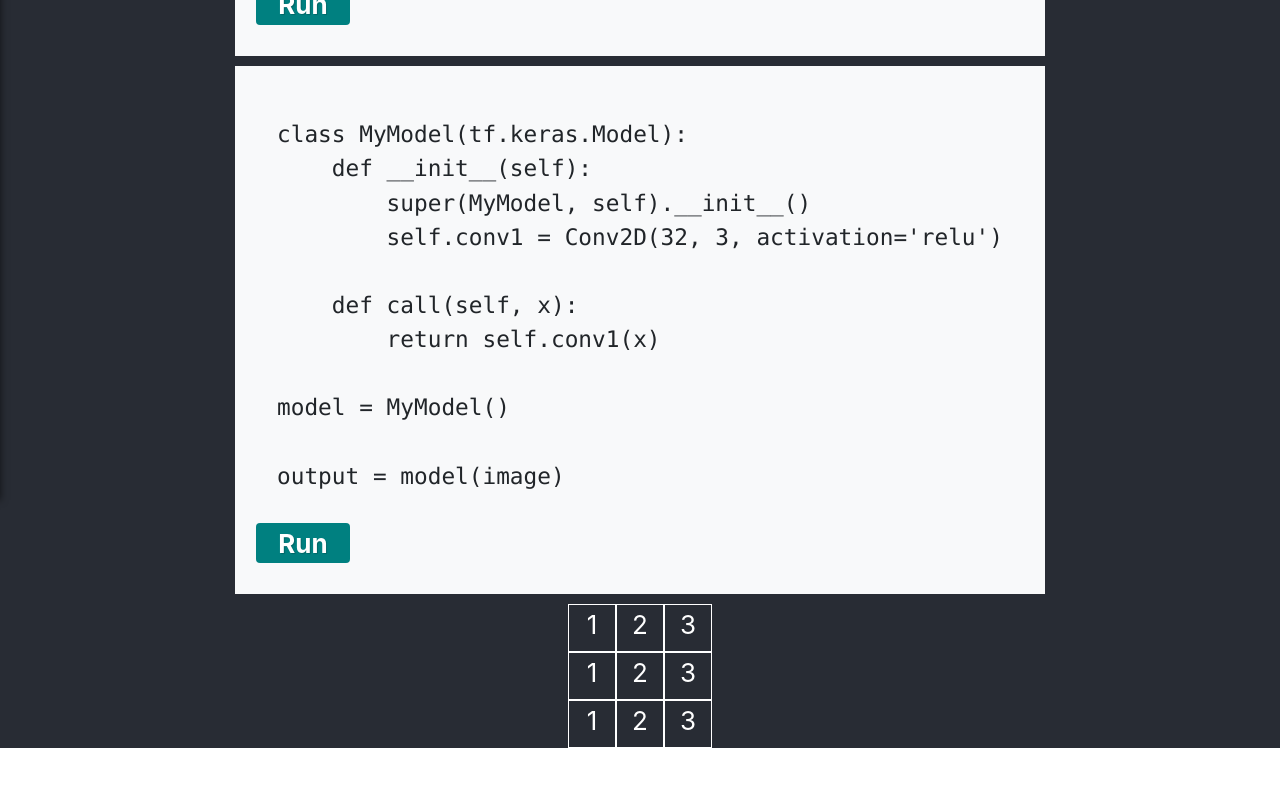
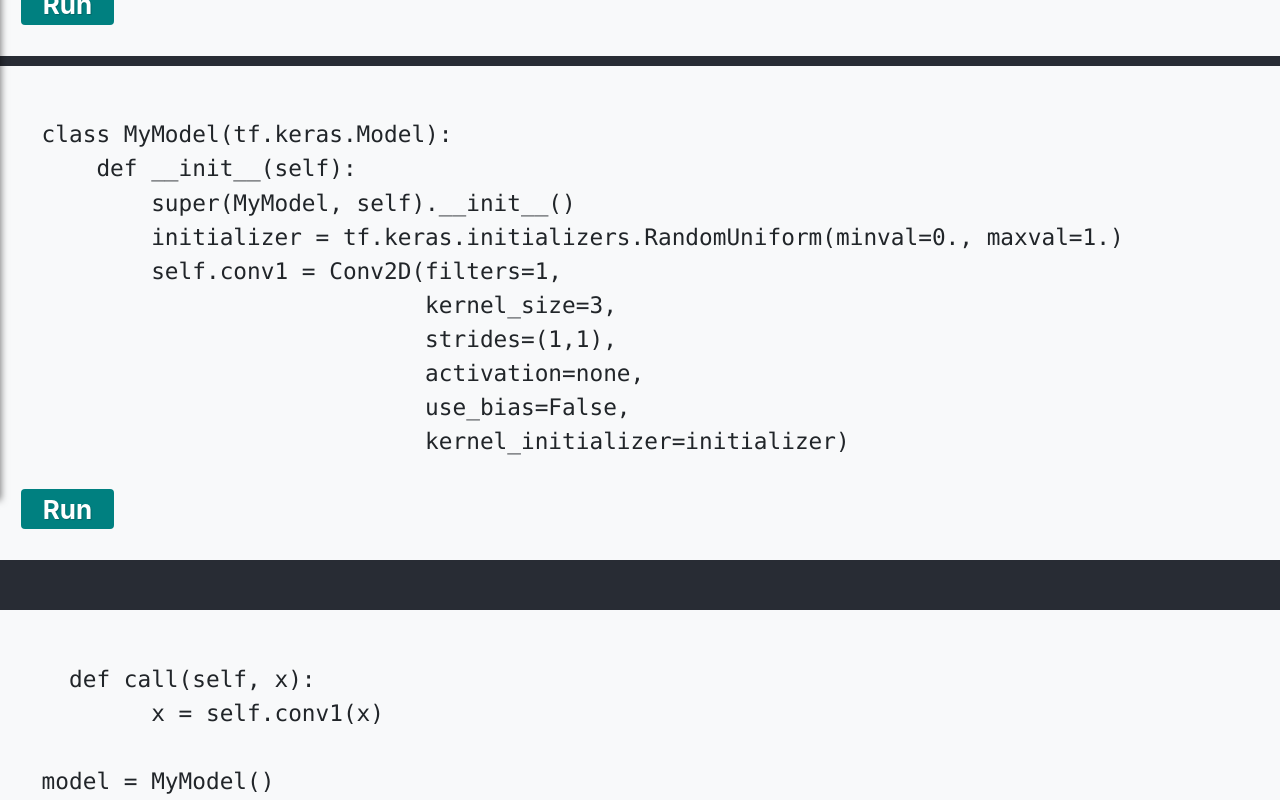
Before and after one commit to s2ataei/react-app, a React (Create React App) app: page /Algorithms in a window 1280 px wide. Shown: the part 300-1100 px from the top of the page. Before the commit the page ends 1048 px from the top, so only its background shows below. Built offline with nearby package versions, Linux system fonts and the light colour scheme.

Commit message:
implemented 2D Conv layer algorithm (4 Loop) and random initializations

```diff
--- a/src/components/SortingVisualizer/Tool.css
+++ b/src/components/SortingVisualizer/Tool.css
@@ -1,9 +1,14 @@
+.full-width {
+    width:  100%;
+}
 
 .columns {
     display: inline-block;
     border: 1px solid white;
-    width:48px;
-    height:48px;
+    width:58px;
+    height:58px;
+    text-align: center;
+    padding: 13px 0;
 }
 
 .code {
@@ -16,3 +21,16 @@
     padding: 1.3rem;
 
 }
+
+
+.flex {
+    display: flex;
+    flex-direction: row;
+    flex-wrap: wrap;
+    margin-bottom: 20px;
+    justify-content: space-evenly;
+}
+
+.input {
+    margin-bottom: 20px;
+}
--- a/src/components/SortingVisualizer/Tool.js
+++ b/src/components/SortingVisualizer/Tool.js
@@ -7,12 +7,15 @@ class SortingVisualizer extends React.Component {
     constructor(props) {
         super(props);
         this.state = {
-            input: [[]]
+            input: [[]],
+            kernel: [[]],
+            output: [[]]
 
         };
 
         this.generateInput = this.generateInput.bind(this);
         this.generateOutput = this.generateOutput.bind(this);
+        this.generateKernel = this.generateKernel.bind(this);
     }
 
     generateInput(event) {
@@ -22,23 +25,61 @@ class SortingVisualizer extends React.Component {
         const input = [];
         while(randomValues.length) input.push(randomValues.splice(0,6));
 
-        console.log(randomValues)
-
         this.setState({
             input
         });
     }
 
+    generateKernel(event) {
+        event.preventDefault();
+
+        const randomValues = Array.from({length: 9}, () => Math.random().toFixed(1));
+        const kernel = [];
+        while(randomValues.length) kernel.push(randomValues.splice(0,3));
+
+        this.setState({
+            kernel
+        })
+
+    }
+
     generateOutput(event) {
         event.preventDefault();
 
+        const hi = this.state.input[0].length;
+        const wi = this.state.input[1].length;
+        const hk = this.state.kernel[0].length;
+        const wk = this.state.kernel[1].length;
+
+        const paddedInput = Array(8).fill(0).map(x => Array(8).fill(0))
+        const output = Array(6).fill(0).map(x => Array(6).fill(0))
+
+        for (let i = 0; i < hi; i++) {
+            for (let j = 0; j < wi; j++) {
+                paddedInput[i+1][j+1] = this.state.input[i][j]
+            }
+        }
+
+        for (let i = 0; i < hi; i++) {
+            for (let j = 0; j < wi; j++) {
+                for (let k = 0; k < hk; k++) {
+                    for (let l = 0; l < wk; l++) {
+                        console.log(output)
+                        output[i][j] += paddedInput[i+k][j+l]*this.state.kernel[k][l];
+
+                    }
+                }
+            }
+        }
+
+        this.setState({
+            output
+        })
     }
 
     render () {
-
-        var kernel = [[1,2,3],[1,2,3],[1,2,3]];
         return (
-            <div>
+            <div className="full-width">
                 <div className="code">
                     <pre className="code">
                         <code>
@@ -60,10 +101,36 @@ image = np.random.rand(6,6)`}
 {`class MyModel(tf.keras.Model):
     def __init__(self):
         super(MyModel, self).__init__()
-        self.conv1 = Conv2D(32, 3, activation='relu')
-
-    def call(self, x):
-        return self.conv1(x)
+        initializer = tf.keras.initializers.RandomUniform(minval=0., maxval=1.)
+        self.conv1 = Conv2D(filters=1,
+                            kernel_size=3,
+                            strides=(1,1),
+                            activation=none,
+                            use_bias=False,
+                            kernel_initializer=initializer)`}
+                        </code>
+                    </pre>
+                    <button className="submit add" onClick={this.generateKernel}>Run</button>
+                </div>
+                <div className="flex">
+                    <div className="input">
+                        {this.state.input.map(item =>
+                        <div className="rows">
+                            {item.map(item => <div className="columns">{item}</div> )}
+                        </div>)}
+                    </div>
+                    <div className="kernel">
+                        {this.state.kernel.map(items =>
+                        <div className="rows">
+                            {items.map(item => <div className="columns">{item}</div>)}
+                        </div>)}
+                    </div>
+                </div>
+                <div className="code">
+                    <pre className="code">
+                        <code>
+{`  def call(self, x):
+        x = self.conv1(x)
 
 model = MyModel()
 
@@ -72,10 +139,12 @@ output = model(image)`}
                     </pre>
                     <button className="submit add" onClick={this.generateOutput}>Run</button>
                 </div>
-                {kernel.map(items =>
-                <div className="rows">
-                    {items.map(item => <div className="columns">{item}</div>)}
-                </div>)}
+                <div className="output">
+                    {this.state.output.map(items =>
+                    <div className="rows">
+                        {items.map(item => <div className="columns">{item.toFixed(1)}</div>)}
+                    </div>)}
+                </div>
             </div>
 
 
```
Also changed, not shown: src/st.png (deleted).
